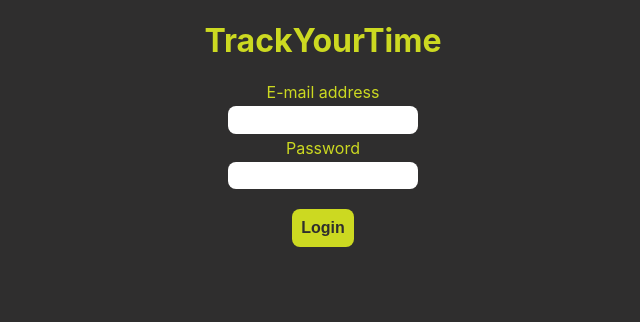
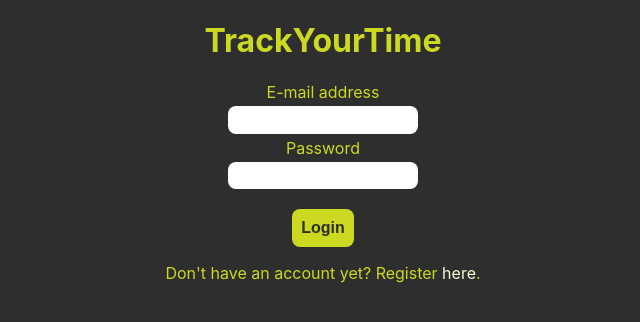
Before and after one commit to betusin/pb138-track-your-time, a React (Vite) app in the folder frontend/: page /login in a window 1280 px wide. Shown: the top 322 px of the page, without its empty margins (317-957 px from the left). Built offline with nearby package versions, Linux system fonts and the light colour scheme.

Commit message:
feat: links from register/login to login/register

```diff
--- a/frontend/src/components/auth/Login.tsx
+++ b/frontend/src/components/auth/Login.tsx
@@ -1,5 +1,5 @@
 import { SubmitHandler } from 'react-hook-form';
-import { useNavigate } from 'react-router-dom';
+import { Link, useNavigate } from 'react-router-dom';
 import { useSetRecoilState } from 'recoil';
 import { accessTokenAtom } from '../../state/atom';
 import { AuthForm, IFormAuthInput } from './AuthForm';
@@ -23,6 +23,7 @@
     <div className="App">
       <h1>TrackYourTime</h1>
       <AuthForm onSubmit={onSubmit} buttonText="Login" />
+      Don't have an account yet? Register <Link to="/register">here</Link>.
     </div>
   );
 }
--- a/frontend/src/components/auth/Register.tsx
+++ b/frontend/src/components/auth/Register.tsx
@@ -1,5 +1,5 @@
 import { SubmitHandler } from 'react-hook-form';
-import { useNavigate } from 'react-router-dom';
+import { Link, useNavigate } from 'react-router-dom';
 import { useSetRecoilState } from 'recoil';
 import { accessTokenAtom } from '../../state/atom';
 import { AuthForm, IFormAuthInput } from './AuthForm';
@@ -23,6 +23,7 @@
     <div className="App">
       <h1>TrackYourTime</h1>
       <AuthForm onSubmit={onSubmit} buttonText="Register" />
+      Already have an account? Login <Link to="/login">here</Link>.
     </div>
   );
 }
```
